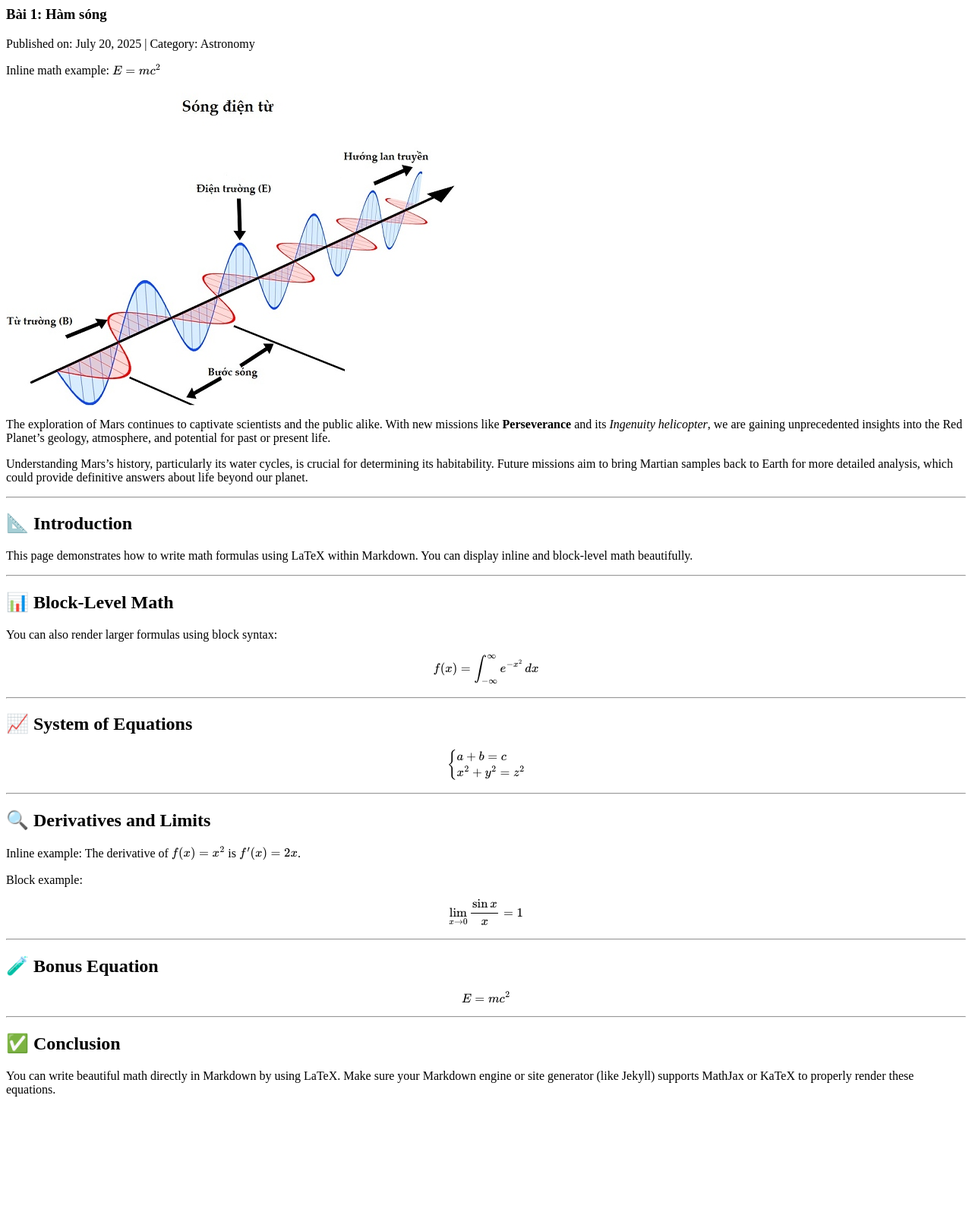
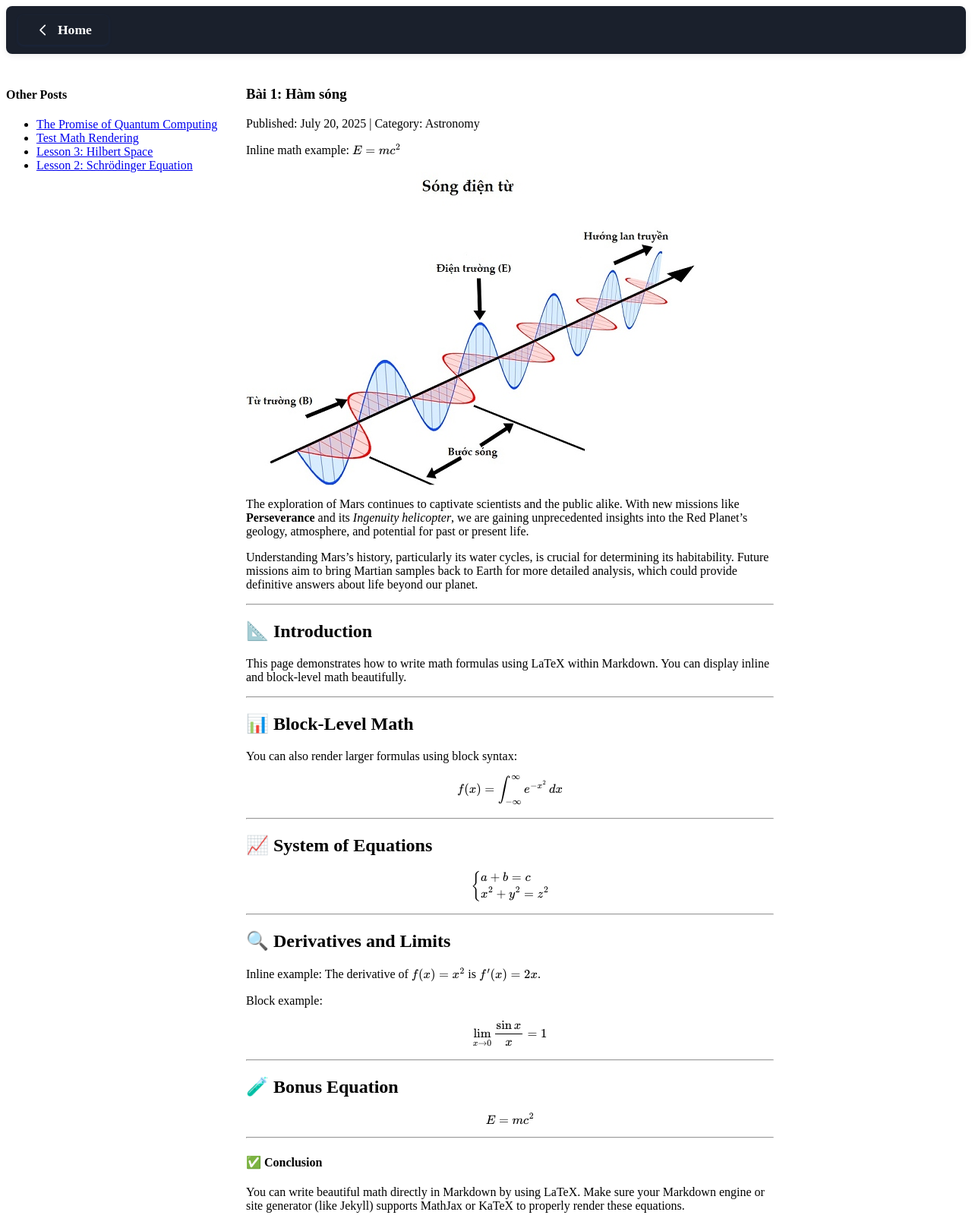
Before and after one commit to luongle1911/vietnamquantumcomputing, a Jekyll site: the page built from _posts/2025-07-25-lesson-1-wave-function.md, in a window 1280 px wide. Shown: the whole page at 76% size. Built offline with Jekyll 4.4.1, drawn with Linux system fonts in a browser that asks for light colours; comment, search, counter and statistics services are not loaded; before the commit the page ends 1460 px from its top, so only the background shows below that.

Commit message:
adjust post for show link to other posts

```diff
--- a/_layouts/post.html
+++ b/_layouts/post.html
@@ -1,8 +1,12 @@
 <!-- _layouts/post.html -->
+<head>
+  <!-- ...existing code... -->
+</head>
 
-<head>
+<article class="blog-post p-8 mb-8 rounded-lg">
+  <!-- MathJax setup for correct inline math rendering -->
   <script type="text/javascript">
-        MathJax = {
+    window.MathJax = {
       tex: {
         inlineMath: [['$', '$'], ['\\(', '\\)']],
         displayMath: [['$$', '$$'], ['\\[', '\\]']]
@@ -15,78 +19,131 @@
   <script type="text/javascript" id="MathJax-script" async
     src="https://cdn.jsdelivr.net/npm/mathjax@3/es5/tex-mml-chtml.js">
   </script>
-</head>
+
 <article class="blog-post p-8 mb-8 rounded-lg">
-    <h3 class="text-2xl font-semibold text-gray-900 mb-4">{{ page.title }}</h3>
-    <div class="mt-2 text-sm text-gray-500">
-        Published on: {{ page.date | date: "%B %-d, %Y" }} | Category: {{ page.category }}
+  <!-- Home link -->
+  <div class="taskbar" style="background:#1a202c; padding:0.75em 1em; border-radius:0.5em; margin-bottom:1.5em; display:flex; align-items:center; justify-content:flex-start; box-shadow:0 2px 8px rgba(0,0,0,0.08);">
+    <a href="{{ site.baseurl }}/" class="home-btn">
+      <svg xmlns="http://www.w3.org/2000/svg" fill="none" viewBox="0 0 24 24" stroke="currentColor" style="width:1.2em; height:1.2em;">
+        <path stroke-linecap="round" stroke-linejoin="round" stroke-width="2" d="M15 19l-7-7 7-7" />
+      </svg>
+      Home
+    </a>
+    <style>
+      .home-btn {
+        display: inline-flex;
+        align-items: center;
+        gap: 0.5em;
+        background: #1a202c;
+        color: #fff;
+        font-weight: 600;
+        text-decoration: none;
+        font-size: 1.1em;
+        padding: 0.5em 1.25em;
+        border-radius: 0.375em;
+        box-shadow: 0 1px 4px rgba(37,99,235,0.12);
+        transition: background 0.2s, color 0.2s;
+      }
+      .home-btn:hover {
+        background: #fff;
+        color: #1a202c;
+      }
+      .home-btn:hover svg {
+        color: #1a202c;
+      }
+    </style>
   </div>
-    <!-- Abstract Section -->
+
+  <div style="display:flex; gap:2.5%;">
+    <!-- Sidebar -->
+    <aside style="width:22.5%;…">
+      <div class="bg-gray-100 rounded-lg p-4 sticky top-8">
+        <h4>Other Posts</h4>
+        <ul>
+          {% for post in site.posts %}
+            {% if post.url != page.url %}
+              <li><a href="{{ site.baseurl }}{{ post.url }}">{{ post.title }}</a></li>
+            {% endif %}
+          {% endfor %}
+        </ul>
+      </div>
+    </aside>
+
+    <!-- Main column -->
+    <main style="width:55%; text-align:left;">
+      <h1>{{ page.title }}</h1>
+      <p class="meta">
+        Published: {{ page.date | date: "%B %-d, %Y" }} |
+        Category: {{ page.category }}
+      </p>
+
       {% if page.abstract %}
-    <section class="mt-6">
-        <h4 class="text-lg font-semibold text-gray-800">Abstract</h4>
-        <p class="text-gray-700">{{ page.abstract }}</p>
+      <section>
+        <h4>Abstract</h4>
+        <p>{{ page.abstract }}</p>
       </section>
       {% endif %}
-    <!-- Keywords Section -->
+
       {% if page.keywords %}
-    <section class="mt-6">
-        <h4 class="text-lg font-semibold text-gray-800">Keywords</h4>
-        <ul class="list-disc list-inside text-gray-700">
+      <section>
+        <h4>Keywords</h4>
+        <ul>
           {% for keyword in page.keywords %}
           <li>{{ keyword }}</li>
           {% endfor %}
         </ul>
       </section>
       {% endif %}
-    <!-- Images Section -->
+
       {% if page.images %}
-    <section class="mt-6">
-        <h4 class="text-lg font-semibold text-gray-800">Images</h4>
+      <section>
+        <h4>Images</h4>
         <div class="grid grid-cols-1 md:grid-cols-2 lg:grid-cols-3 gap-4">
           {% for image in page.images %}
           <figure>
-                <img src="{{ image.url }}" alt="{{ image.alt }}" class="rounded-lg shadow-md">
+            <img src="{{ image.url }}" alt="{{ image.alt }}">
             {% if image.caption %}
-                <figcaption class="text-sm text-gray-600 mt-2">{{ image.caption }}</figcaption>
+            <figcaption>{{ image.caption }}</figcaption>
             {% endif %}
           </figure>
           {% endfor %}
         </div>
       </section>
       {% endif %}
-    <!-- Main Content -->
-    <div class="post-content mt-6">
+
+      <!-- Your one-and-only Main Content -->
+      <section class="post-content mt-6">
         {{ content }}
-    </div>
-    <!-- References Section -->
+      </section>
+
       {% if page.references %}
-    <section class="mt-6">
-        <h4 class="text-lg font-semibold text-gray-800">References</h4>
-        <ol class="list-decimal list-inside text-gray-700">
-            {% for reference in page.references %}
-            <li>{{ reference }}</li>
+      <section>
+        <h4>References</h4>
+        <ol>
+          {% for ref in page.references %}
+          <li>{{ ref }}</li>
           {% endfor %}
         </ol>
       </section>
       {% endif %}
-    <!-- Disqus Comments Section -->
+    </main>
+  </div>
+
+  <!-- Disqus comments -->
   <section id="disqus_thread" class="mt-10"></section>
   <script>
     var disqus_config = function () {
-            this.page.url = "{{ site.url }}{{ page.url }}";  // Replace PAGE_URL with your page's canonical URL variable
-            this.page.identifier = "{{ page.url }}";         // Replace PAGE_IDENTIFIER with your page's unique identifier variable
-            this.page.title = "{{ page.title }}";            // Optional: Add the page title
-            // this.disqus_developer = 1;                   // Remove or comment out this line for production
+      this.page.url = "{{ site.url }}{{ page.url }}";
+      this.page.identifier = "{{ page.url }}";
     };
-        (function() { // DON'T EDIT BELOW THIS LINE
+    (function() {
       var d = document, s = d.createElement('script');
-            s.src = 'https://quantumutiverse.disqus.com/embed.js';  // Replace 'quantumutiverse' with your Disqus shortname
+      s.src = 'https://quantumutiverse.disqus.com/embed.js';
       s.setAttribute('data-timestamp', +new Date());
-            (d.head || d.body).appendChild(s);
+      (d.head||d.body).appendChild(s);
     })();
   </script>
   <noscript>
-        Please enable JavaScript to view the <a href="https://disqus.com/?ref_noscript">comments powered by Disqus.</a>
+    Please enable JavaScript to view comments powered by Disqus.
   </noscript>
 </article>
--- a/_posts/2025-07-25-lesson-1-wave-function.md
+++ b/_posts/2025-07-25-lesson-1-wave-function.md
@@ -5,9 +5,11 @@ date: 2025-07-20 11:30:00 -0700
 category: Astronomy
 ---
 
+
+
 Inline math example: $E = mc^2$
 
-![Wave Function Diagram](/assets/images/lesson-1-wave-function/song_dien_tu.jpg)
+![Wave Function Diagram]({{ site.baseurl }}/assets/images/lesson-1-wave-function/song_dien_tu.jpg)
 
 The exploration of Mars continues to captivate scientists and the public alike. With new missions like **Perseverance** and its *Ingenuity helicopter*, we are gaining unprecedented insights into the Red Planet's geology, atmosphere, and potential for past or present life.
 
```
Also changed, not shown: index.html (+3 -4 lines). Lines whose indentation alone changed are shown as unchanged.
